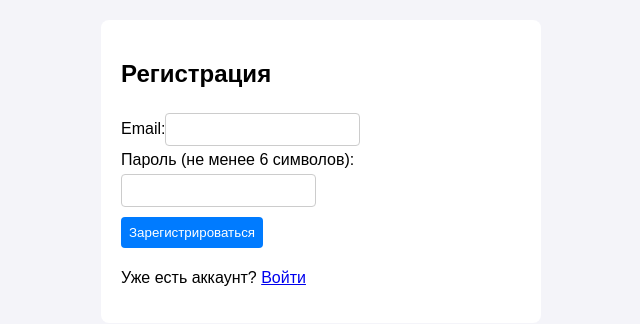
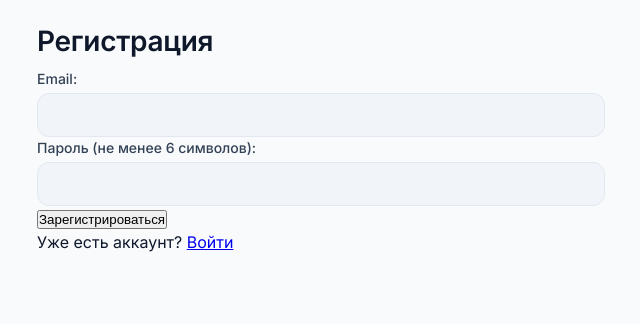
Before and after one commit to sata-gendalf/Ai_Task_Manager, a React (Vite) app in the folder frontend/: page /register in a window 1280 px wide. Shown: the top 324 px of the page, without its empty margins (319-959 px from the left). Built offline with nearby package versions, Linux system fonts and the light colour scheme.

Commit message:
New index.css

```diff
--- a/frontend/src/index.css
+++ b/frontend/src/index.css
@@ -1,27 +1,218 @@
+:root {
+  --primary: #3b82f6;
+  --primary-dark: #2563eb;
+  --danger: #ef4444;
+  --success: #22c55e;
+  --warning: #f59e0b;
+  --gray-100: #f1f5f9;
+  --gray-200: #e2e8f0;
+  --gray-300: #cbd5e1;
+  --gray-500: #64748b;
+  --gray-700: #334155;
+  --gray-900: #0f172a;
+  --radius: 16px;
+  --shadow: 0 4px 12px rgba(0, 0, 0, 0.05);
+  --transition: 0.2s ease;
+}
+
+* {
+  margin: 0;
+  padding: 0;
+  box-sizing: border-box;
+}
+
 body {
-  font-family: Arial, sans-serif;
-  margin: 20px;
-  background-color: #f4f4f9;
+  font-family: 'Inter', -apple-system, BlinkMacSystemFont, 'Segoe UI', Roboto, sans-serif;
+  background: #f8fafc;
+  color: var(--gray-900);
+  max-width: 600px;
+  margin: 0 auto;
+  padding: 20px 16px;
+  line-height: 1.5;
 }
-form {
+
+h1 {
+  font-size: 34px;
+  font-weight: 700;
+  letter-spacing: -0.5px;
+  margin-bottom: 8px;
+}
+h2 {
+  font-size: 28px;
+  font-weight: 600;
+  letter-spacing: -0.3px;
+  margin-bottom: 6px;
+}
+h3 {
+  font-size: 20px;
+  font-weight: 600;
+  margin-bottom: 4px;
+}
+
+.card {
+  background: #ffffff;
+  border-radius: var(--radius);
+  padding: 24px 20px;
+  box-shadow: var(--shadow);
+  margin-bottom: 20px;
+  transition: box-shadow var(--transition);
+}
+.card:hover {
+  box-shadow: 0 8px 24px rgba(0, 0, 0, 0.08);
+}
+
+.form-group {
+  margin-bottom: 16px;
+}
+label {
+  display: block;
+  font-weight: 500;
+  font-size: 14px;
+  color: var(--gray-700);
+  margin-bottom: 4px;
+}
+input[type="email"],
+input[type="password"],
+input[type="text"] {
+  width: 100%;
+  padding: 12px 14px;
+  border: 1px solid var(--gray-200);
+  border-radius: 12px;
+  font-size: 16px;
+  background: var(--gray-100);
+  transition: border var(--transition), box-shadow var(--transition);
+  outline: none;
+}
+input:focus {
+  border-color: var(--primary);
+  box-shadow: 0 0 0 3px rgba(59, 130, 246, 0.15);
   background: white;
-  padding: 20px;
-  border-radius: 8px;
-  max-width: 400px;
-  margin: 0 auto;
 }
-input, button {
-  padding: 8px;
-  margin: 5px 0;
-  border-radius: 4px;
-  border: 1px solid #ccc;
+
+.btn {
+  display: inline-block;
+  padding: 12px 24px;
+  border: none;
+  border-radius: 12px;
+  font-weight: 600;
+  font-size: 16px;
+  cursor: pointer;
+  transition: background var(--transition), transform 0.1s;
+  background: var(--gray-200);
+  color: var(--gray-700);
 }
-button {
-  cursor: pointer;
-  background-color: #007bff;
+.btn-primary {
+  background: var(--primary);
   color: white;
-  border: none;
 }
-button:hover {
-  background-color: #0056b3;
+.btn-primary:hover {
+  background: var(--primary-dark);
+  transform: scale(1.02);
 }
+.btn-danger {
+  background: var(--danger);
+  color: white;
+}
+.btn-danger:hover {
+  background: #dc2626;
+}
+.btn-success {
+  background: var(--success);
+  color: white;
+}
+.btn-success:hover {
+  background: #16a34a;
+}
+.btn-outline {
+  background: transparent;
+  border: 1px solid var(--gray-300);
+}
+.btn-outline:hover {
+  background: var(--gray-100);
+}
+
+/* ===== Бейджи приоритетов ===== */
+.badge {
+  display: inline-block;
+  padding: 4px 12px;
+  border-radius: 20px;
+  font-size: 12px;
+  font-weight: 600;
+  text-transform: uppercase;
+  letter-spacing: 0.3px;
+}
+.badge-high {
+  background: #fee2e2;
+  color: #b91c1c;
+}
+.badge-medium {
+  background: #fef3c7;
+  color: #92400e;
+}
+.badge-low {
+  background: #dcfce7;
+  color: #166534;
+}
+
+.task-item {
+  display: flex;
+  flex-direction: column;
+  gap: 8px;
+  padding: 16px;
+  border-radius: var(--radius);
+  background: white;
+  box-shadow: var(--shadow);
+  margin-bottom: 12px;
+  border-left: 4px solid var(--gray-300);
+  transition: border-left var(--transition);
+}
+.task-item.completed {
+  opacity: 0.7;
+  border-left-color: var(--success);
+}
+.task-header {
+  display: flex;
+  justify-content: space-between;
+  align-items: flex-start;
+}
+.task-title {
+  font-weight: 600;
+  font-size: 17px;
+  word-break: break-word;
+}
+.task-meta {
+  display: flex;
+  flex-wrap: wrap;
+  gap: 8px 16px;
+  font-size: 14px;
+  color: var(--gray-500);
+}
+.task-actions {
+  display: flex;
+  gap: 8px;
+  margin-top: 8px;
+}
+
+.link {
+  color: var(--primary);
+  text-decoration: none;
+  font-weight: 500;
+}
+.link:hover {
+  text-decoration: underline;
+}
+
+/* ===== Сообщения об ошибках ===== */
+.error {
+  color: var(--danger);
+  font-size: 14px;
+  margin-top: 6px;
+}
+
+/* ===== Дополнительно для страниц ===== */
+.page-header {
+  display: flex;
+  justify-content: space-between;
+  align-items: center;
+  margin-bottom: 16px;
+}
```
